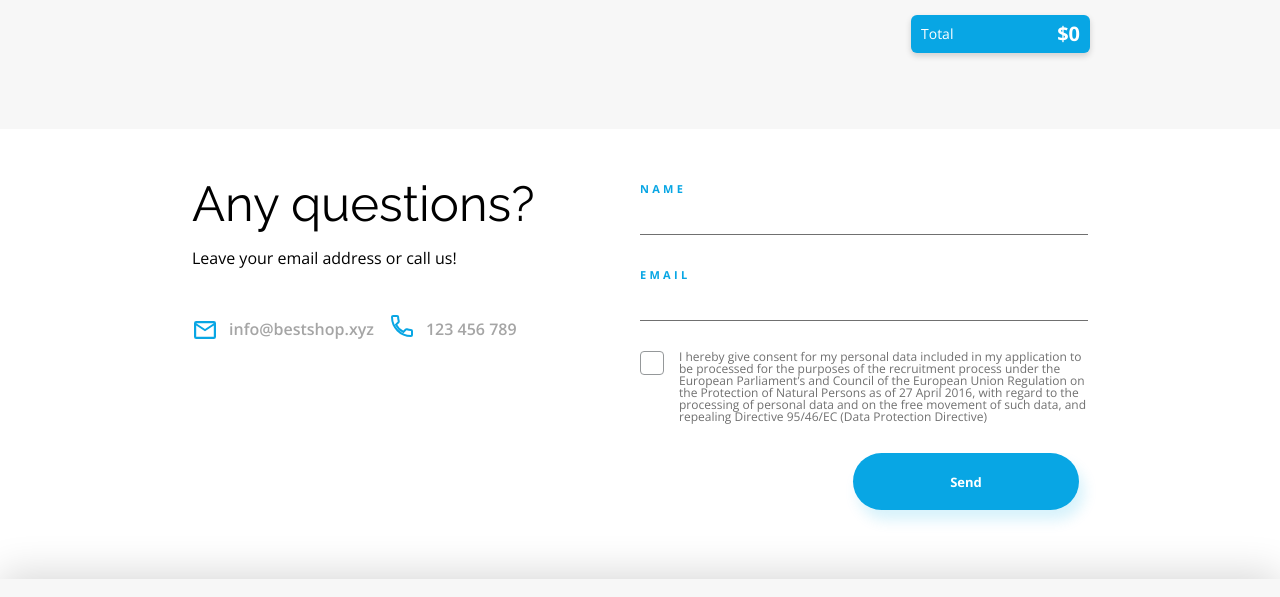
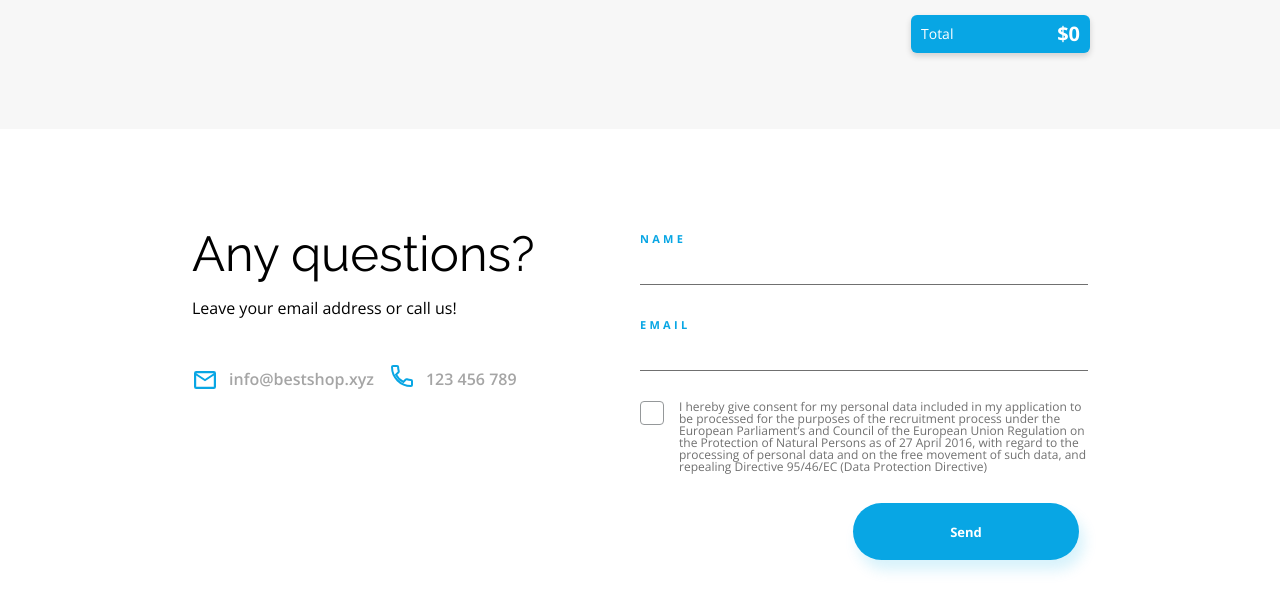
Before and after one commit to AniaStep/BestShop, a website: page index.html in a window 1280 px wide. Shown: the part 4011-4608 px from the top of the page. Drawn offline with nearby package versions, Linux system fonts and the light colour scheme.

Commit message:
Modified styling for header and contacts

```diff
--- a/scss/_basic.scss
+++ b/scss/_basic.scss
@@ -3,7 +3,7 @@
 }
 
 .all {
-    max-width: 1352px;
+    max-width: 100vw;
     margin: 0 auto;
     font-family: $font-family-OS;
 }
--- a/scss/components/_contacts.scss
+++ b/scss/components/_contacts.scss
@@ -1,9 +1,10 @@
 .s-contacts {
     display: flex;
     width: 896px;
-    height: 400px;
+    height: auto;
     margin-top: 50px;
-}
+    padding-top: 50px;
+    padding-bottom: 50px;}
 
 .s-contacts-info {
     width: 50%;
@@ -135,6 +136,7 @@
     font-weight: bold;
     font-size: 13px;
     color: $color-bg-main;
+    margin-bottom: 50px;
 }
 
 @media (max-width: 1100px) {
```
Also changed, not shown: css/main.css, 1 other file.
